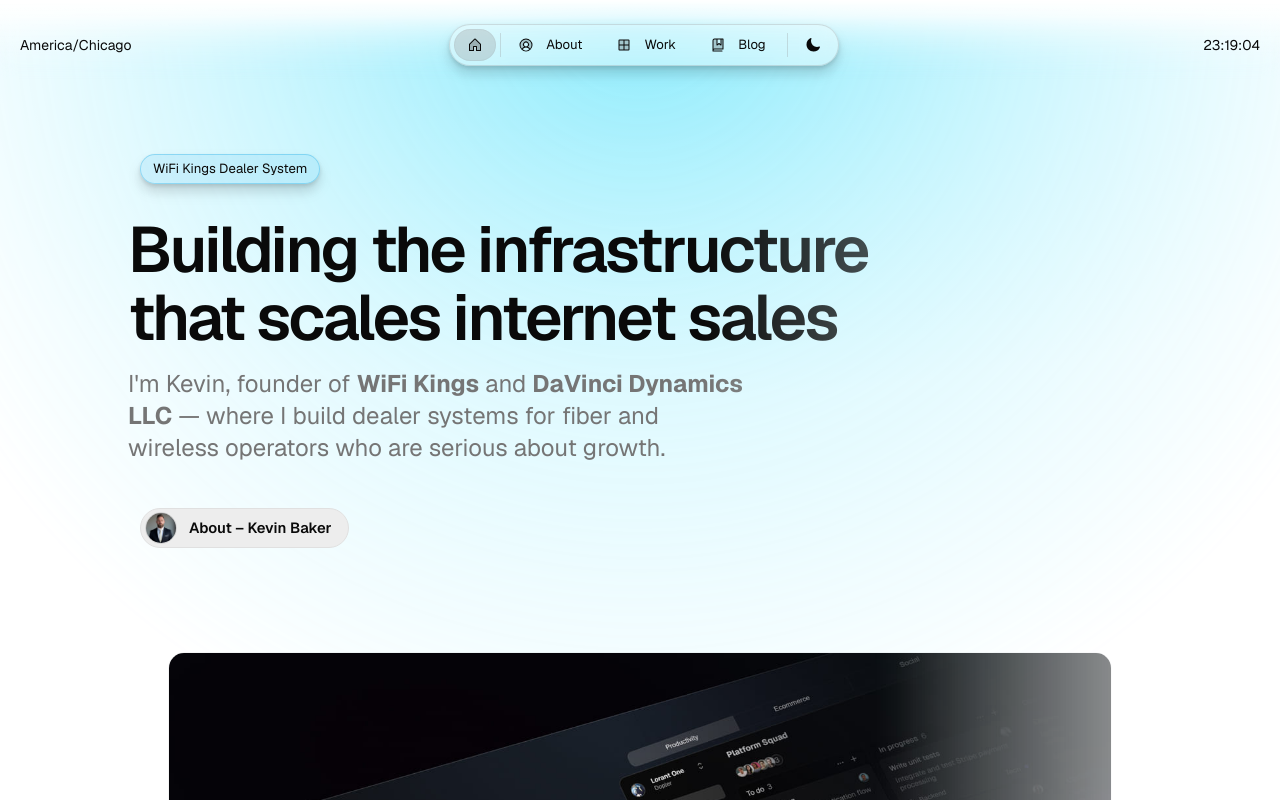
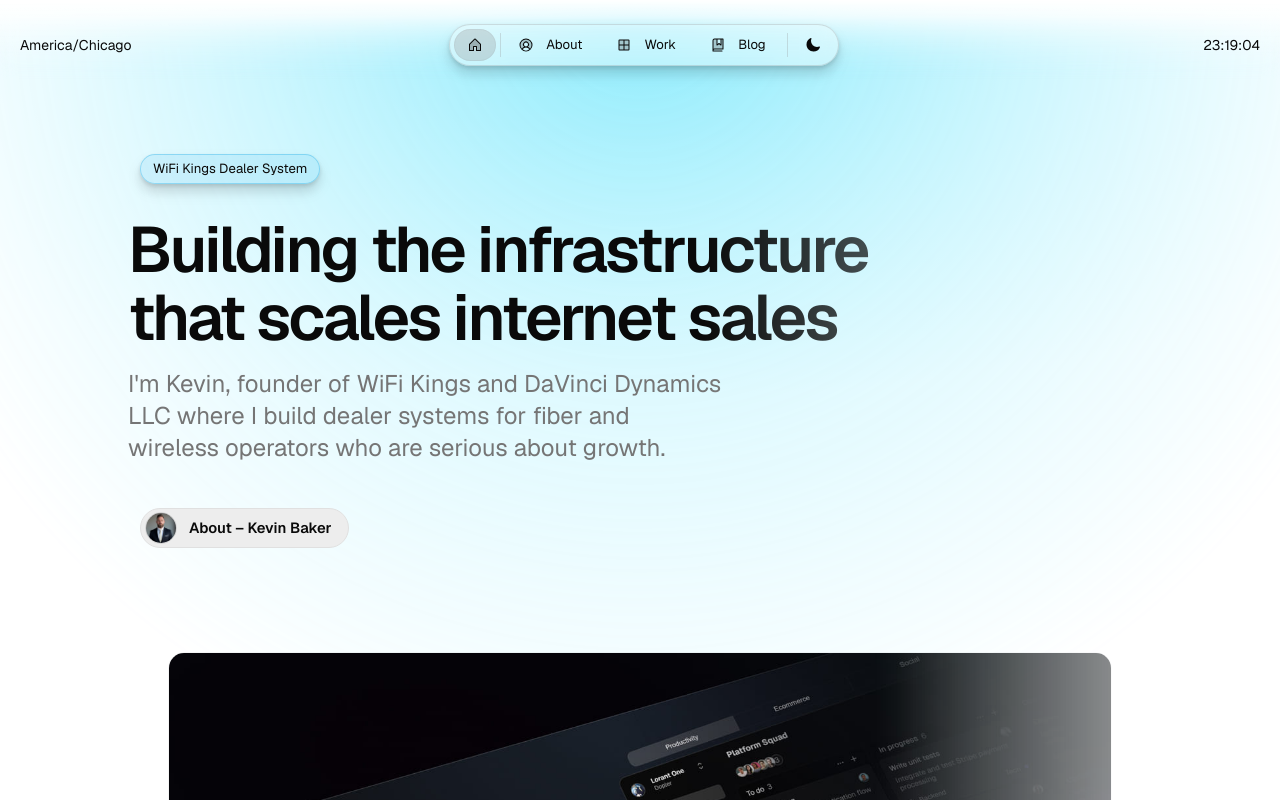
Before and after one commit to kbakes40/kevinbaker-portfolio, a Next.js app: page / in a window 1280 px wide. Shown: the top 800 px of the page. Built offline with nearby package versions, Linux system fonts and the light colour scheme.

Commit message:
Remove bold and dash from homepage subline

```diff
--- a/src/app/resources/content.js
+++ b/src/app/resources/content.js
@@ -43,8 +43,7 @@
   headline: <>Building the infrastructure that scales internet sales</>,
   subline: (
     <>
-      I&apos;m Kevin, founder of <strong>WiFi Kings</strong> and{" "}
-      <strong>DaVinci Dynamics LLC</strong> — where I build dealer systems for fiber and wireless
+      I&apos;m Kevin, founder of WiFi Kings and DaVinci Dynamics LLC where I build dealer systems for fiber and wireless
       operators who are serious about growth.
     </>
   ),
```
